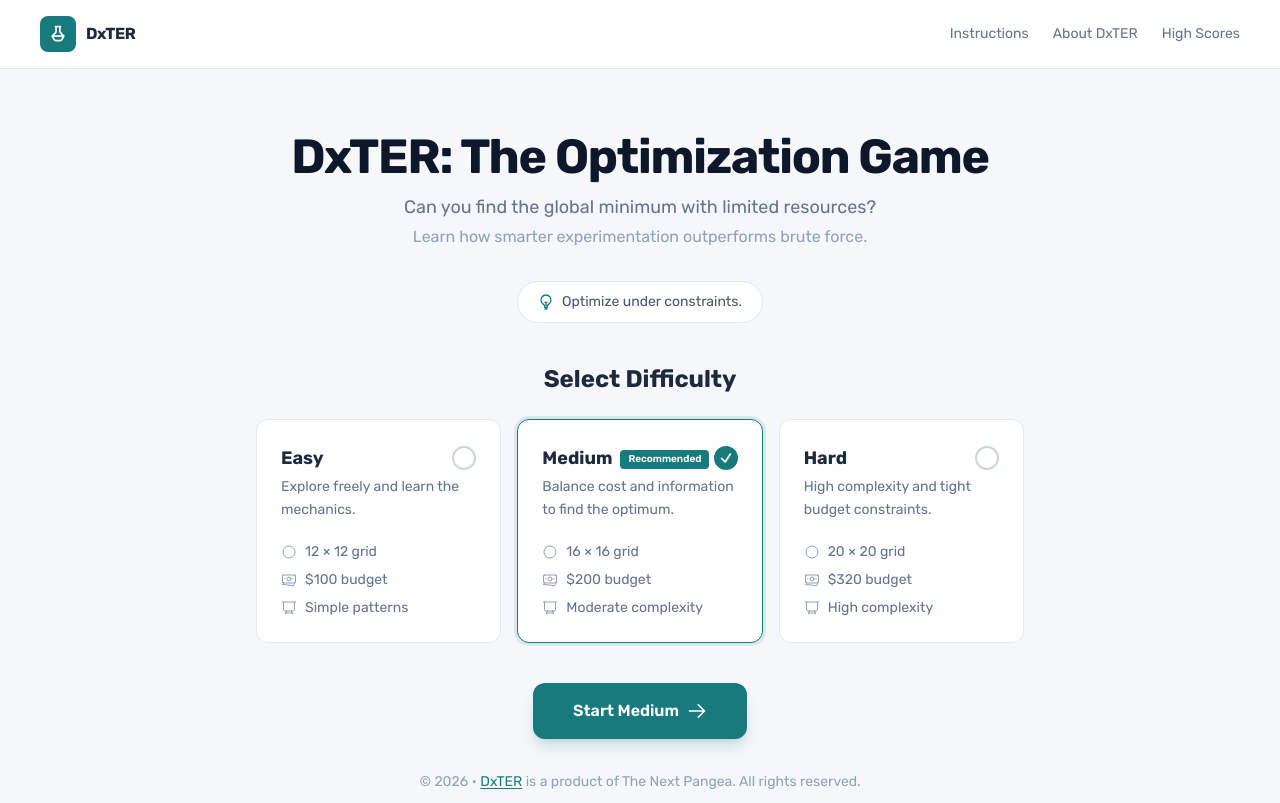
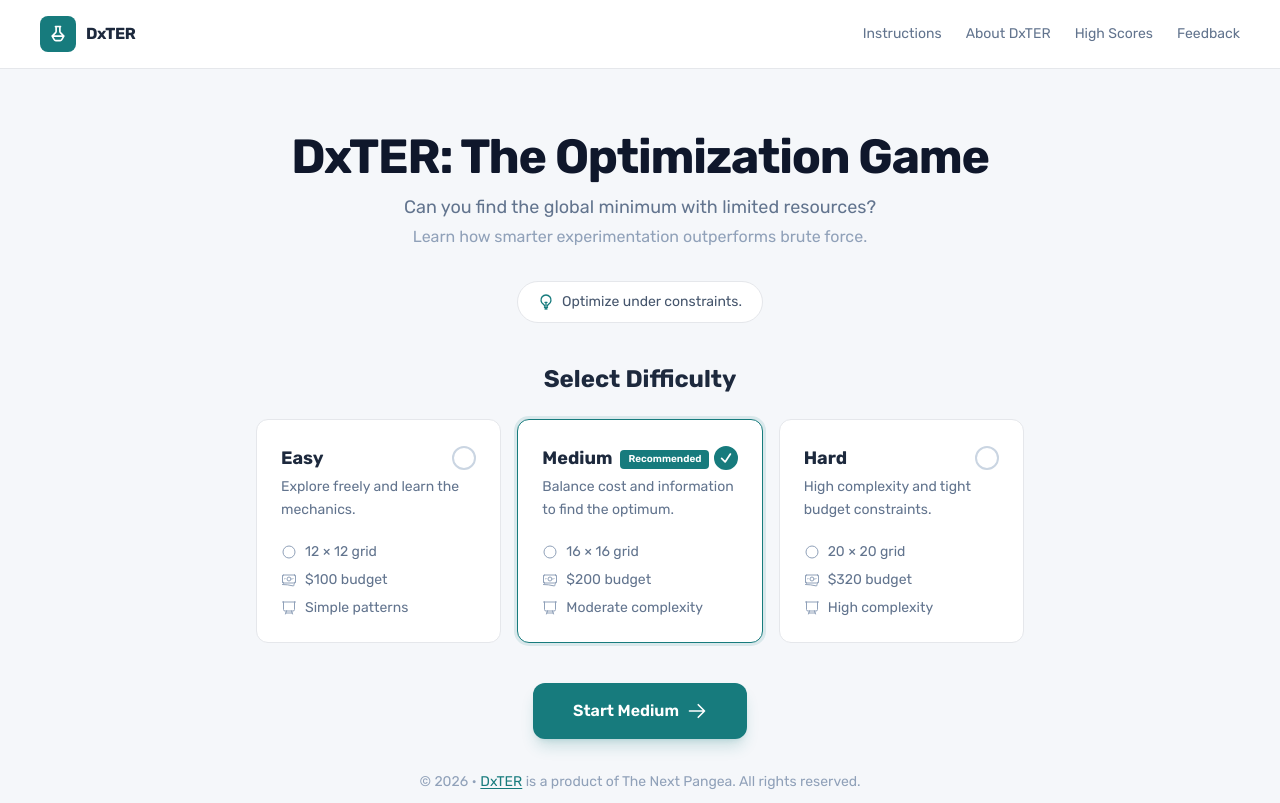
Before and after one commit to TheNextPangeaSL/dxter-playground, an Astro site: page / in a window 1280 px wide. Built offline with nearby package versions, Linux system fonts and the light colour scheme; Astro itself is replaced by a stand-in of ours.

```diff
--- a/src/components/game/Landing.tsx
+++ b/src/components/game/Landing.tsx
@@ -107,6 +107,12 @@ export default function Landing() {
           >
             High Scores
           </button>
+          <a
+            href="mailto:dxter@thenextpangea.com"
+            className="hover:text-slate-700 transition-colors cursor-pointer"
+          >
+            Feedback
+          </a>
         </div>
       </nav>
 
```
